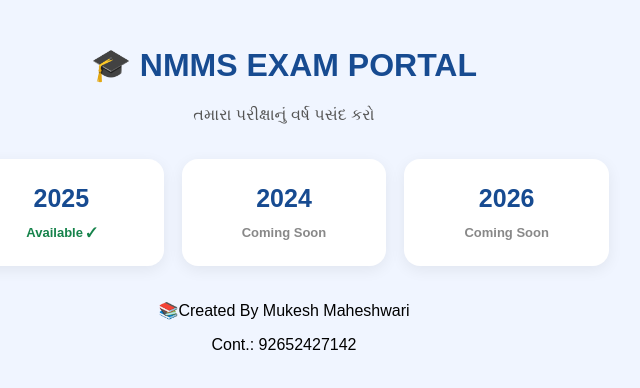
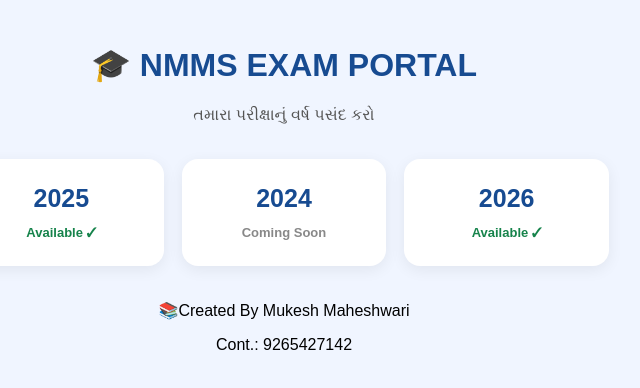
Before and after one commit to mukeshsundha45-svg/NMMS-PAPER, a plain HTML site: page index.html in a window 1280 px wide. Shown: the full height of the page, 356-996 px from the left. Drawn offline with Linux system fonts and the light colour scheme.

Commit message:
Update index.html

```diff
--- a/index.html
+++ b/index.html
@@ -64,15 +64,15 @@ h1 { color: #174b91; }
 <span class="status coming">Coming Soon</span>
 </div>
 
-<div class="year">
+<a class="year" href="nmms-2026.html">
 2026
-<span class="status coming">Coming Soon</span>
-</div>
+<span class="status">Available ✓</span>
+</a>
 
 </div>
 
 <p>📚Created By Mukesh Maheshwari </p>
-  <p>Cont.: 92652427142</p>
+  <p>Cont.: 9265427142</p>
 
 </body>
 </html>
```
